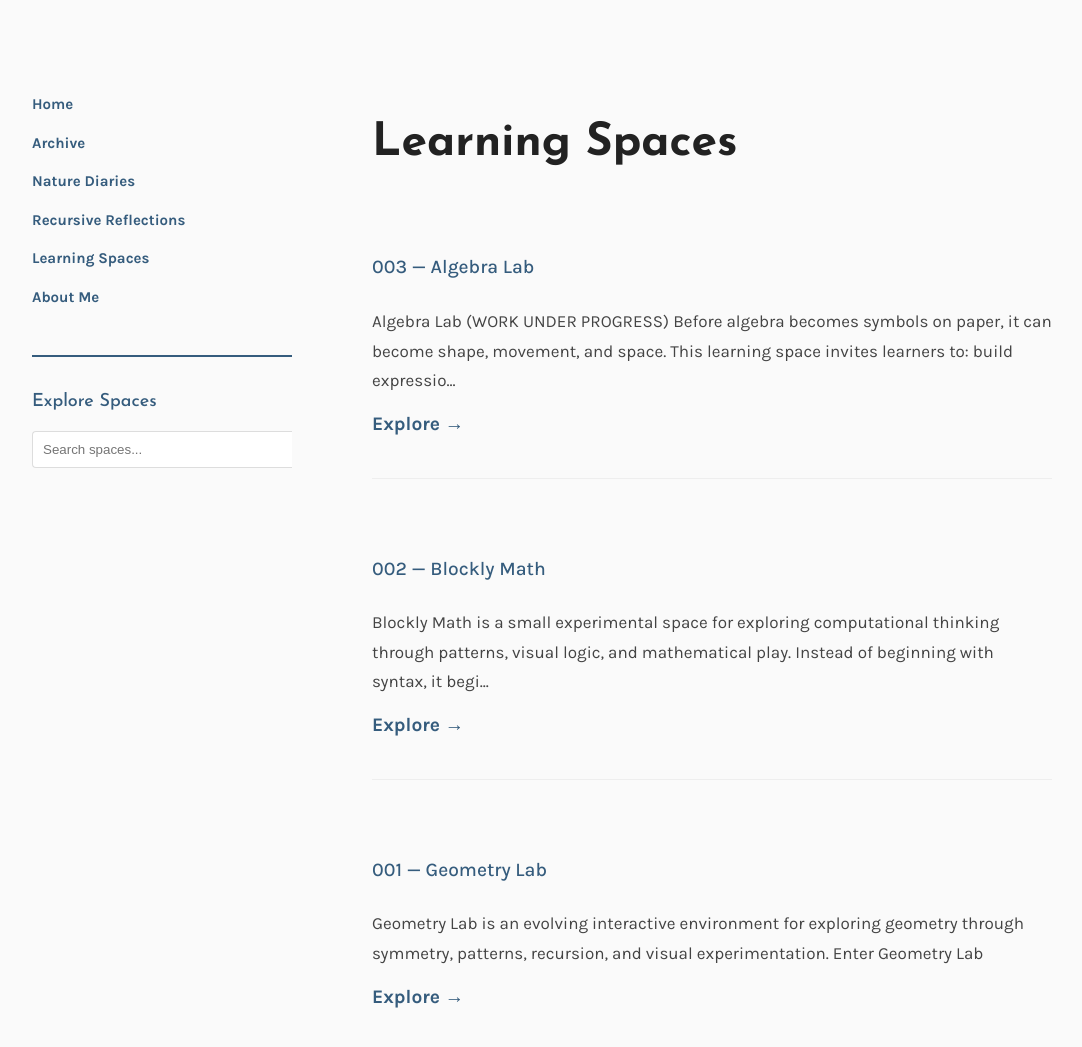
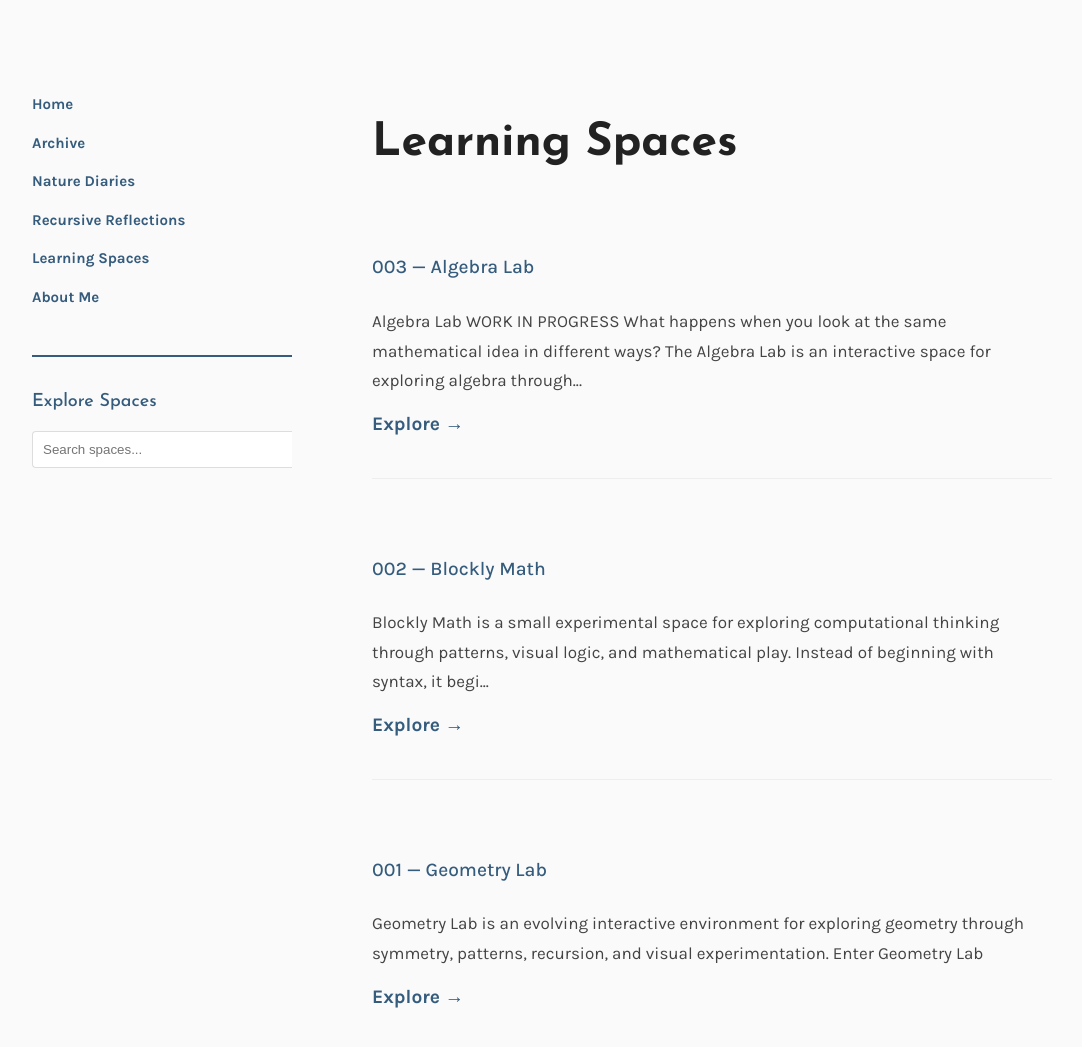
Before and after one commit to vrindanmenon/vrindanmenon.github.io, a Jekyll site: the page built from learning-spaces.md, in a window 1280 px wide and 1206 px high. Shown: the top 1047 px of the window, without its empty margins (78-1160 px from the left). Built offline with Jekyll 4.4.1, drawn with Linux system fonts in a browser that asks for light colours; some of the changed lines change nothing that is shown.

Commit message:
algebra learning space content updated

````diff
--- a/_learning-spaces/003-algebra-lab.md
+++ b/_learning-spaces/003-algebra-lab.md
@@ -1,78 +1,128 @@
 ---
+
 layout: projectpost
+
 title: "003 — Algebra Lab"
+
 date: 2026-06-15
+
 tags: [algebra, logic, mathematics, patterns]
+
 ---
 
 # Algebra Lab
-(WORK UNDER PROGRESS)
-Before algebra becomes symbols on paper, it can become shape, movement, and space.
 
-This learning space invites learners to:
-- build expressions
-- explore zero pairs
-- arrange area models
-- test substitutions
-- notice patterns visually
+**WORK IN PROGRESS**
 
-Rather than beginning with rules, the space encourages experimentation first.
+What happens when you look at the same mathematical idea in different ways?
 
----
+The Algebra Lab is an interactive space for exploring algebra through **visual patterns, equations, number lines, graphs, and algebra tiles**.
 
-## Enter the Interactive Space
+Instead of moving directly from a question to a formula, the lab gives you different ways to see the relationship and asks you to notice what changes, what stays the same, and how the representations connect.
 
 <div class="lab-launch">
-    <a href="/pages/algebraTiles.html" class="lab-button">
-        Open Interactive Space →
-    </a>
+
+```
+<a href="https://algebra-lab-navy.vercel.app/" class="lab-button">
+
+    Enter the Algebra Lab →
+
+</a>
+```
+
 </div>
 
 ---
 
-## What Can You Explore?
+## One idea. Different ways to see it.
 
-### Build Expressions
-Drag tiles into the workspace and watch expressions form dynamically.
+The lab brings four representations together:
 
-### Explore Like Terms
-Discover which tiles combine naturally and which remain separate.
+### Visual Pattern
 
-### Discover Zero Pairs
-Place positive and negative tiles together and watch them cancel.
+Start with a pattern and look for how it grows.
 
-### Experiment with Area Models
-Arrange tiles into rectangles and notice emerging patterns.
+What changes from one step to the next?
 
-### Test Variable Values
-Substitute values for x and y and observe how expressions change.
+Can you predict what comes next?
+
+### Equation
+
+Turn the relationship into an equation.
+
+Change the numbers and see how the relationship responds.
+
+You can also place multiple equations side by side to compare them.
+
+### Number Line
+
+See the relationship along a number line.
+
+Move through the values and notice how the pattern behaves.
+
+### Graph
+
+Plot the relationship and see the pattern take shape.
+
+The graph gives another way to ask the same mathematical question.
+
+### Algebra Tiles
+
+Use tiles to make the repeated structure visible.
+
+The tiles provide a concrete way to look at what the algebra is describing.
 
 ---
 
-## Learning Journey
+## The Challenge
 
-### Module 1 — From Tiles to Expressions
+The lab is not just a visualiser.
 
-- Meet the tile family
-- Tiles to expressions
-- Like and unlike terms
-- Zero pairs
-- Variables and values
-- Tile stories
-- Error hunt
-- Reflection and review
+Each challenge begins with a mathematical question and asks you to **predict, test, and explain**.
+
+You can:
+
+* try an answer
+* ask for a hint
+* change the representation
+* experiment with the numbers
+* compare relationships
+* move between visual and symbolic representations
+
+The aim is to make the connections between representations visible.
 
 ---
 
-## Worksheets
+## The Learning Journey
 
-The worksheets are designed as companions to the interactive space.
+The Algebra Lab is being developed as a series of small challenges.
 
-They move gradually from:
-- visual exploration
-- symbolic thinking
-- real-life stories
-- reflection
-- self-checking
+Each challenge begins with something that can be **seen or experimented with**, and gradually asks learners to make the underlying mathematical relationship more explicit.
 
-More modules and challenge sets will continue to grow over time.
+**See → Notice → Predict → Represent → Test → Explain**
+
+---
+
+## What I am exploring
+
+This lab is part of a larger question I am interested in:
+
+**Can we help learners understand algebra before asking them to manipulate algebraic symbols?**
+
+Rather than treating a graph, an equation, a pattern, or a visual model as separate topics, the lab brings them together so that learners can move between representations and see that they are describing the same mathematical relationship.
+
+---
+
+<div class="lab-launch">
+
+```
+<a href="https://algebra-lab-navy.vercel.app/" class="lab-button">
+
+    Explore the Algebra Lab →
+
+</a>
+```
+
+</div>
+
+## More challenges and explorations will be added as the lab develops.
````
